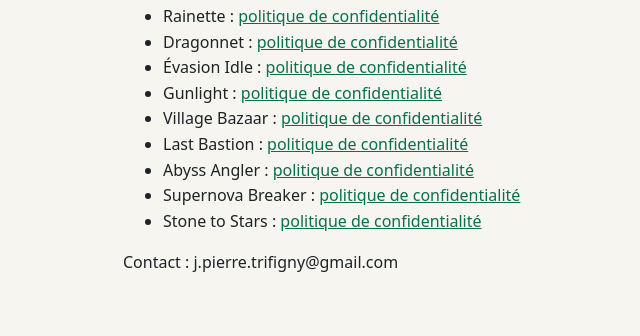
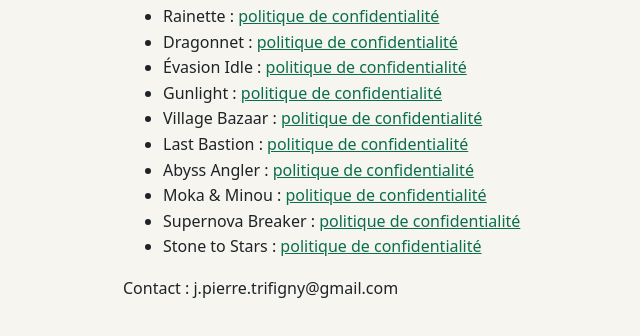
Before and after one commit to ByZirTox/jeux-krimolux-pages, a plain HTML site: page index.html in a window 1280 px wide. Shown: the part 122-458 px from the top of the page, without its empty margins (197-837 px from the left). Drawn offline with Linux system fonts and the light colour scheme.

Commit message:
fix(index): lien de la page de confidentialité de Moka & Minou
Co-Authored-By: Claude Opus 5.5 <noreply@anthropic.com>

```diff
--- a/index.html
+++ b/index.html
@@ -8,6 +8,7 @@
 <li>Village Bazaar : <a href="village-bazaar/confidentialite.html">politique de confidentialité</a></li>
 <li>Last Bastion : <a href="dernier-bastion/confidentialite.html">politique de confidentialité</a></li>
 <li>Abyss Angler : <a href="pecheur-des-abysses/confidentialite.html">politique de confidentialité</a></li>
+<li>Moka &amp; Minou : <a href="moka-minou/confidentialite.html">politique de confidentialité</a></li>
 <li>Supernova Breaker : <a href="supernova-breaker/confidentialite.html">politique de confidentialité</a></li>
 <li>Stone to Stars : <a href="stone-to-stars/confidentialite.html">politique de confidentialité</a></li>
 </ul><p>Contact : j.pierre.trifigny@gmail.com</p></main></body></html>
```
